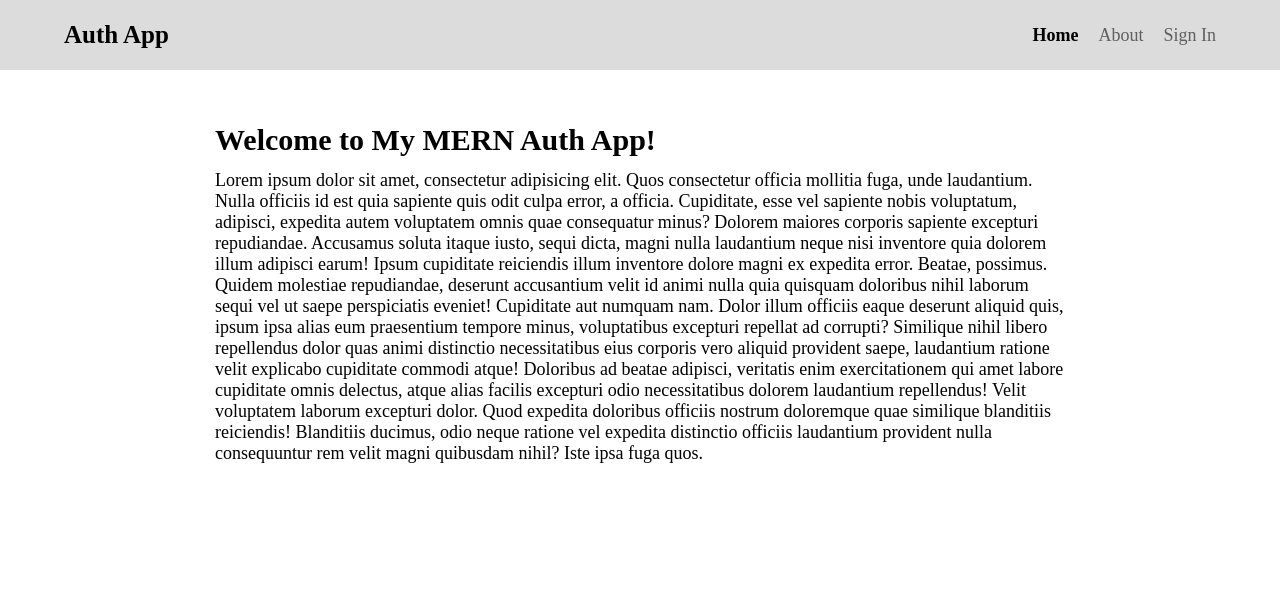
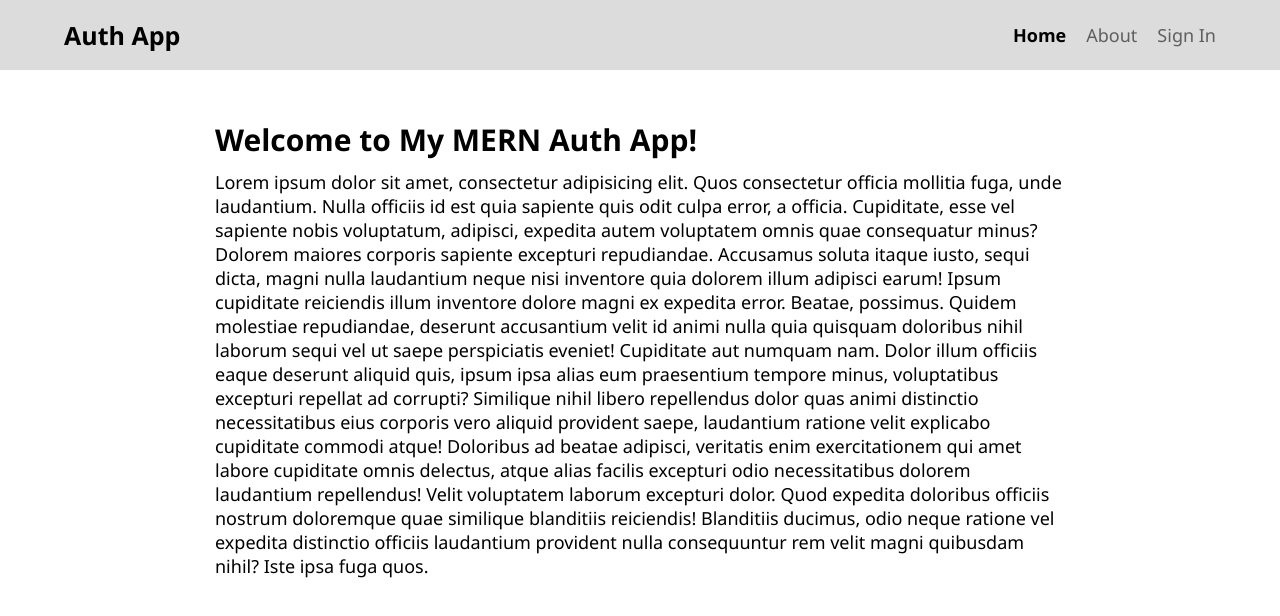
Before and after one commit to Jasurbek1604/marn-auth, a React (Vite) app in the folder client/: page / in a window 1280 px wide. Shown: the top 616 px of the page. Built offline with nearby package versions, Linux system fonts and the light colour scheme.

Commit message:
mern-auth app

```diff
--- a/client/src/index.css
+++ b/client/src/index.css
@@ -2,4 +2,5 @@
   margin: 0;
   padding: 0;
   box-sizing: border-box;
+  font-family: 'Segoe UI', Tahoma, Geneva, Verdana, sans-serif;
 }
```
